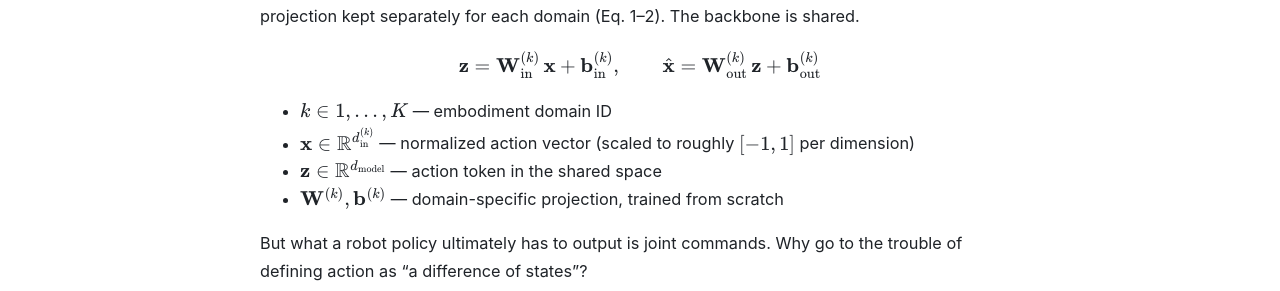
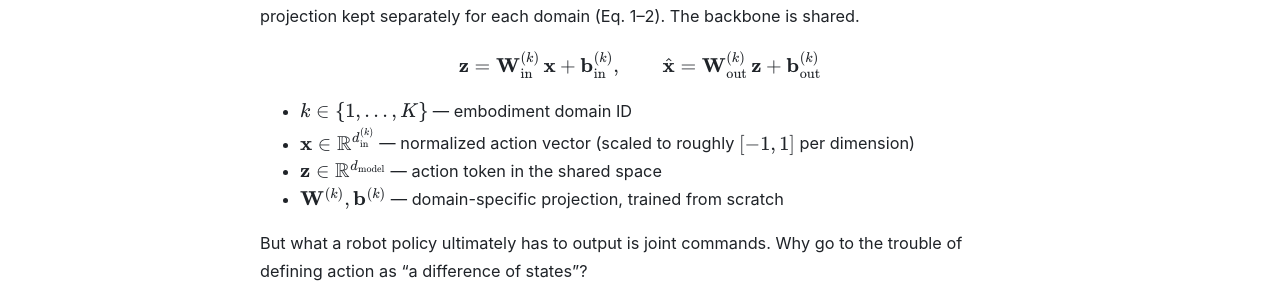
Before and after one commit to jiyoon0630/jiyoon0630.github.io, a Jekyll site: the page built from _posts/2026-06-20-cosmos-3-omnimodal-world-model-en.md, in a window 1280 px wide and 900 px high, scrolled down 11357 px. Shown: the part 163-454 px from the top of the window. Built offline with Jekyll 4.4.1, drawn with Linux system fonts in a browser that asks for light colours.

Commit message:
Keep the set braces in the Cosmos 3 review's domain-ID range
Co-Authored-By: Claude Opus 5.5 <noreply@anthropic.com>
Claude-Session: https://claude.ai/code/session_01L6QY9XzmiaAn6FqTTnswhH

```diff
--- a/_posts/2026-06-20-cosmos-3-omnimodal-world-model-en.md
+++ b/_posts/2026-06-20-cosmos-3-omnimodal-world-model-en.md
@@ -318,7 +318,7 @@ Vectors of different dimensions are lifted into and out of a shared latent space
 
 $$\mathbf{z}=\mathbf{W}^{(k)}_{\text{in}}\,\mathbf{x}+\mathbf{b}^{(k)}_{\text{in}},\qquad \hat{\mathbf{x}}=\mathbf{W}^{(k)}_{\text{out}}\,\mathbf{z}+\mathbf{b}^{(k)}_{\text{out}}$$
 
-- $k\in\{1,\dots,K\}$ — embodiment domain ID
+- $k\in\lbrace 1,\dots,K\rbrace$ — embodiment domain ID
 - $\mathbf{x}\in\mathbb{R}^{d^{(k)}_{\text{in}}}$ — normalized action vector (scaled to roughly $[-1,1]$ per dimension)
 - $\mathbf{z}\in\mathbb{R}^{d_{\text{model}}}$ — action token in the shared space
 - $\mathbf{W}^{(k)},\mathbf{b}^{(k)}$ — domain-specific projection, trained from scratch
```
Also changed, not shown: _posts/2026-06-20-cosmos-3-omnimodal-world-model.md (+1 -1 lines).
